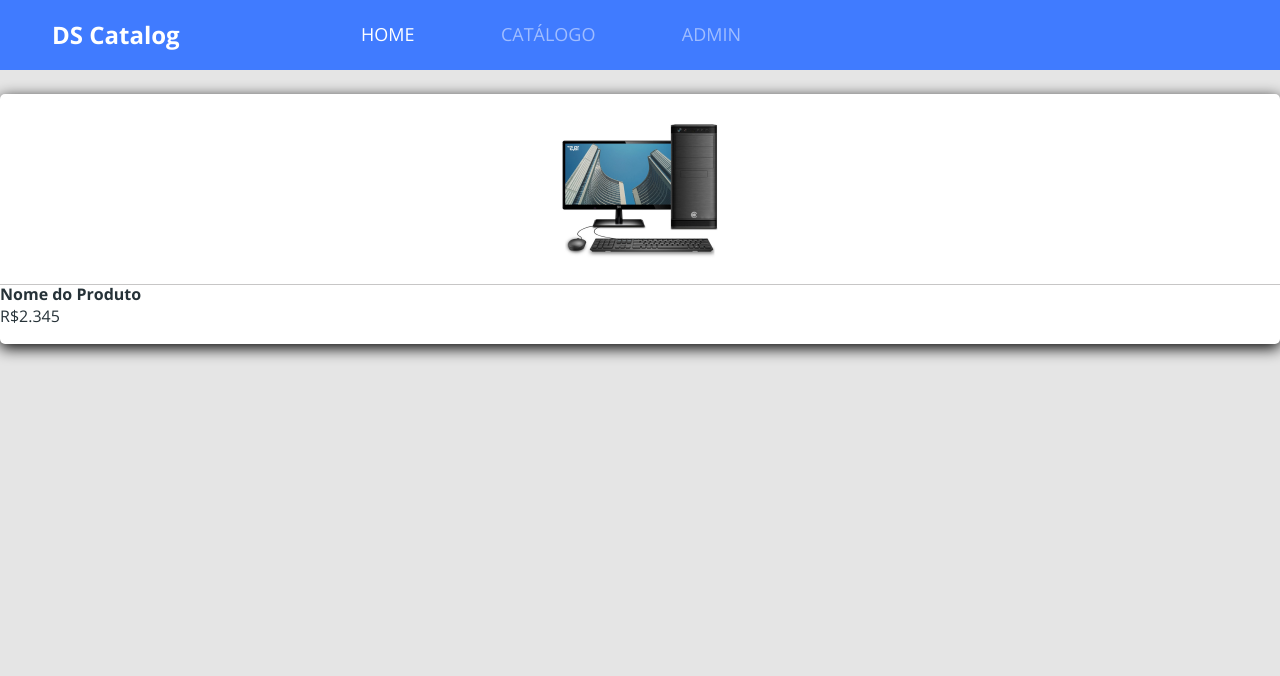
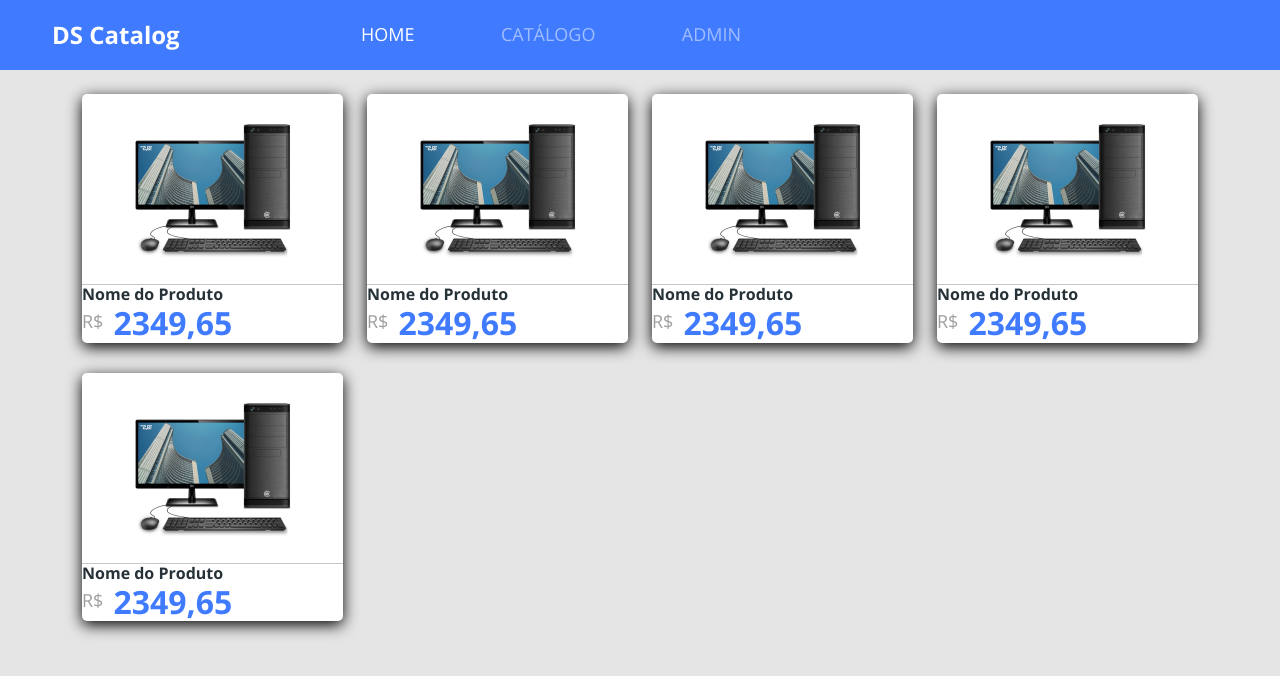
Before and after one commit to Edu25664/Catalog, a React (Create React App) app in the folder FrontEnd/: page / in a window 1280 px wide. Shown: the top 676 px of the page. Built offline with nearby package versions, Linux system fonts and the light colour scheme.

Commit message:
product price

```diff
--- a/FrontEnd/src/App.tsx
+++ b/FrontEnd/src/App.tsx
@@ -7,7 +7,6 @@
   return (
     <>
       <Catalog />
-      <ProductCard />
     </>
   );
 }
--- a/FrontEnd/src/Pages/Catalog/index.tsx
+++ b/FrontEnd/src/Pages/Catalog/index.tsx
@@ -1,10 +1,28 @@
 import Navbar from 'components/Navbar/intex';
+import ProductCard from 'components/ProductCard';
 
 const Catalog = () => {
   return (
     <>
       <Navbar />
       <div className="container my-4">
+        <div className="row">
+          <div className="col-sm-6 col-lg-3">
+            <ProductCard />
+          </div>
+          <div className="col-sm-6 col-lg-3">
+            <ProductCard />
+          </div>
+          <div className="col-sm-6 col-lg-3">
+            <ProductCard />
+          </div>
+          <div className="col-sm-6 col-lg-3">
+            <ProductCard />
+          </div>
+          <div className="col-sm-6 col-lg-3">
+            <ProductCard />
+          </div>
+        </div>
       </div>
     </>
   );
--- a/FrontEnd/src/components/ProductCard/index.tsx
+++ b/FrontEnd/src/components/ProductCard/index.tsx
@@ -1,11 +1,12 @@
 import './style.css'
 import ProductImg from '../../assets/images/product.png';
+import ProductPrice from 'components/ProductPrice';
 const ProductCard = () => {
   return (
     <div className="base-card product-card">
       <div className="card-botton-container">
         <h6>Nome do Produto</h6>
-        <p>R$2.345</p>
+        <ProductPrice/>
       </div>
       <div className="card-top-container">
         <img src={ProductImg} alt="nome do producto"></img>
--- /dev/null
+++ b/FrontEnd/src/components/ProductPrice/index.tsx
@@ -0,0 +1,14 @@
+import './style.css'
+const ProductPrice = () => {
+  return (
+    <div className='product-price-container'>
+        <span>R$</span>
+        <h3>
+            2349,65
+        </h3>
+
+    </div>
+  );
+};
+
+export default ProductPrice;
--- /dev/null
+++ b/FrontEnd/src/components/ProductPrice/style.css
@@ -0,0 +1,15 @@
+.product-price-container{
+    display: flex;
+}
+
+.product-price-container span{
+    font-size: 18px;
+    color: #9e9e9e;
+    margin-top: 4px;
+}
+
+.product-price-container h3{
+    font-size: 32px;
+    color:#407bff;
+    margin-left: 10px;
+}
```
